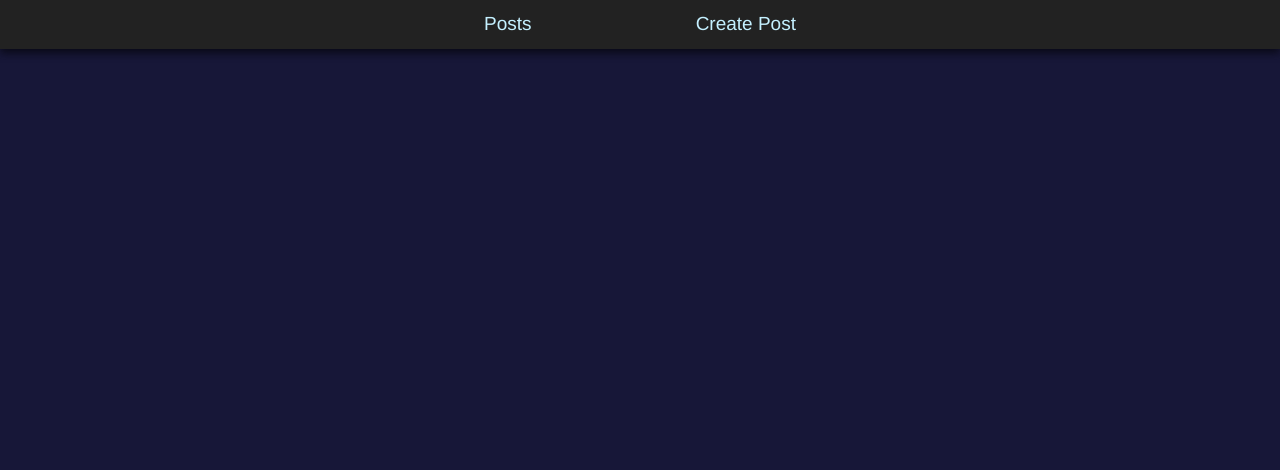
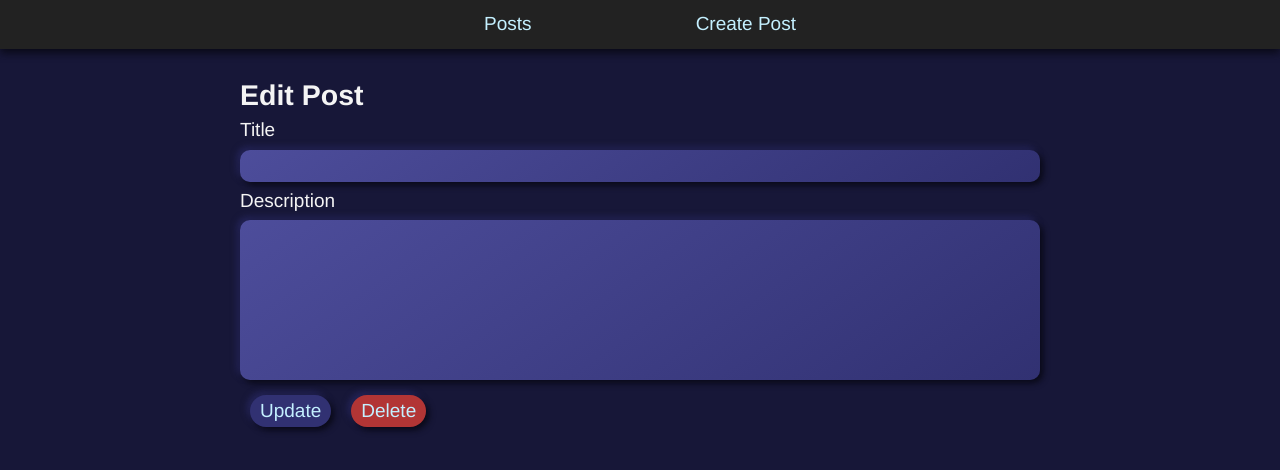
Before and after one commit to Miguel-Bento-Github/vue-ts-class-components, a Vue app: page /posts/1 in a window 1280 px wide. Shown: the top 470 px of the page. Built offline with nearby package versions, Linux system fonts and the light colour scheme; no server answers.

Commit message:
Update imports and refactor components

```diff
--- a/public/index.html
+++ b/public/index.html
@@ -1,20 +1,18 @@
 <!DOCTYPE html>
 <html lang="en">
   <head>
-    <meta charset="utf-8" />
+    <meta charset="UTF-8" />
+    <meta name="viewport" content="width=device-width,initial-scale=1.0" />
     <meta http-equiv="X-UA-Compatible" content="IE=edge" />
-    <meta name="viewport" content="width=device-width,initial-scale=1.0" />
     <link rel="icon" href="<%= BASE_URL %>favicon.ico" />
     <title><%= htmlWebpackPlugin.options.title %></title>
   </head>
   <body>
     <noscript>
       <strong
-        >We're sorry but <%= htmlWebpackPlugin.options.title %> doesn't work properly without
-        JavaScript enabled. Please enable it to continue.</strong
-      >
+        ><%= htmlWebpackPlugin.options.title %> doesn't work without JavaScript enabled.
+      </strong>
     </noscript>
     <div id="app"></div>
-    <!-- built files will be auto injected -->
   </body>
 </html>
--- /dev/null
+++ b/src/components/EditPost.vue
@@ -0,0 +1,106 @@
+<template>
+  <section class="post-update">
+    <h2>Edit Post</h2>
+    <div class="input-control">
+      <label for="title">Title</label>
+      <input type="text" class="input title" id="title" v-model="currentPost.title" />
+    </div>
+    <div class="input-control">
+      <label for="description">Description</label>
+      <textarea type="text" class="input description" id="description" v-model="currentPost.body" />
+    </div>
+
+    <button type="submit" class="button" @click="updatePost">Update</button>
+    <button class="button delete" @click="deletePost">Delete</button>
+
+    <transition name="fade">
+      <p class="updated" v-if="isUpdated">Updated successfully</p>
+    </transition>
+  </section>
+</template>
+
+<script lang="ts">
+  import { Component, Vue } from 'vue-property-decorator';
+  import Fetch from '../services/Fetch';
+  import { Post } from '../types';
+
+  @Component
+  export default class EditPost extends Vue {
+    private currentPost: Post = {
+      id: -1,
+      title: '',
+      body: '',
+    };
+    private isUpdated = false;
+
+    async getPost(id: number) {
+      try {
+        const { data } = await Fetch.get(id);
+        this.currentPost = data;
+      } catch (error) {
+        throw new Error(error);
+      }
+    }
+
+    /**
+     * Updates Post using its id and current content
+     */
+    async updatePost() {
+      try {
+        await Fetch.update(this.currentPost.id, this.currentPost);
+        this.isUpdated = true;
+      } catch (error) {
+        throw new Error(error);
+      } finally {
+        setTimeout(() => {
+          this.isUpdated = false;
+          this.$router.push('/');
+        }, 3000);
+      }
+    }
+
+    /**
+     * Deletes current active post and navigates to /posts
+     */
+    async deletePost() {
+      try {
+        await Fetch.delete(this.currentPost.id);
+        this.isUpdated = true;
+        this.$router.push({ name: 'posts' });
+      } catch (error) {
+        throw new Error(error);
+      }
+    }
+
+    mounted() {
+      this.isUpdated = false;
+      this.getPost(+this.$route.params.id);
+    }
+  }
+</script>
+
+<style scoped>
+  .updated {
+    padding: 1rem 0;
+  }
+
+  .delete {
+    background: #b23535;
+    transition: background 250ms;
+  }
+
+  .delete:hover {
+    background: #df6464;
+  }
+
+  .fade-enter-active {
+    transition: opacity 250ms;
+  }
+  .fade-leave-active {
+    transition: opacity 0.5s;
+  }
+  .fade-enter,
+  .fade-leave-to {
+    opacity: 0;
+  }
+</style>
--- a/src/router/index.ts
+++ b/src/router/index.ts
@@ -13,7 +13,7 @@ const routes: Array<RouteConfig> = [
   {
     path: '/posts/:id',
     name: 'post-details',
-    component: () => import('@/components/ActivePost.vue'),
+    component: () => import('@/components/EditPost.vue'),
   },
   {
     path: '/create',
--- a/src/views/CreatePost.vue
+++ b/src/views/CreatePost.vue
@@ -26,16 +26,15 @@
       <button @click="createPost" class="button">Submit</button>
     </form>
 
-    <div class="post-created" v-else>
-      <p>Post created!</p>
+    <div v-else>
+      <p class="post-created">Post created!</p>
       <button class="button" @click="newPost">Back to creation</button>
     </div>
   </section>
 </template>
 
 <script lang="ts">
-import Vue from "vue";
-import Component from "vue-class-component";
+import { Component, Vue } from "vue-property-decorator";
 import { Post } from "../types";
 import Fetch from "../services/Fetch";
 
@@ -91,32 +90,8 @@ const defaultPost = {
 };
 </script>
 
-<style>
-.post-update {
-  width: 100vh;
-  margin: 0 auto;
-}
-
-.input {
-  margin: 0.5rem 1rem;
-}
-
-.description {
-  height: 20vh;
-}
-
-.input-control {
-  display: flex;
-  flex-direction: column;
-}
-
-.button {
-  margin: 1rem;
-}
-
+<style scoped>
 .post-created {
-  display: flex;
-  flex-direction: column;
-  align-items: center;
+  padding-left: 1rem;
 }
 </style>
--- a/src/views/PostsList.vue
+++ b/src/views/PostsList.vue
@@ -1,18 +1,13 @@
 <template>
   <div class="posts">
     <div class="search">
-      <input
-        type="number"
-        class="input"
-        placeholder="search id here..."
-        v-model="searchId"
-      />
+      <input type="number" class="input" placeholder="search id here..." v-model="searchId" />
       <button class="button" type="button" @click="searchById">Search</button>
     </div>
-
-    <div class="posts-list">
-      <h3>Post List</h3>
-      <div class="post-container">
+    <main class="post-container">
+      <div class="post-list">
+        <h3 class="title">Post List</h3>
+        <div class="post-list-container">
           <div
             class="post"
             :class="{ active: index == currentIndex }"
@@ -25,53 +20,33 @@
         </div>
       </div>
 
-    <div class="post-card">
-      <div class="active-post-card" v-if="currentPost">
-        <h3>Post</h3>
-        <span> <strong>Title:</strong> {{ currentPost.title }} </span>
-        <span>
-          <strong>Description:</strong>
-          {{ currentPost.body }}
-        </span>
-        <span>
-          <strong>Status:</strong>
-          {{ currentPost.published ? "Published" : "Unpublished" }}
-        </span>
-        <router-link
-          @deleted="log"
-          class="badge badge-warning"
-          :to="`/posts/${currentPost.id}`"
-        >
-          Edit
-        </router-link>
-      </div>
-      <p class="inactive-post-card" v-else>Click on a post...</p>
-    </div>
+      <PostCard :selectedPost="selectedPost" />
+    </main>
   </div>
 </template>
 
 <script lang="ts">
-import Vue from "vue";
-import Component from "vue-class-component";
-import Fetch from "@/services/Fetch";
-import { Post } from "@/types";
+  import { Component, Vue } from 'vue-property-decorator';
+  import Fetch from '@/services/Fetch';
+  import { Post } from '@/types';
+  import PostCard from '../components/PostCard.vue';
 
-@Component
+  @Component({
+    components: {
+      PostCard,
+    },
+  })
   export default class PostList extends Vue {
     private posts: Post[] = [
       {
         id: 0,
-      title: "",
-      body: "",
+        title: '',
+        body: '',
       },
     ];
-  private currentPost: Post | null = null;
+    private selectedPost: Post | null = null;
     private currentIndex = -1;
-  private searchId = "";
-
-  log() {
-    console.log("d");
-  }
+    private searchId = '';
 
     async fetchPosts() {
       try {
@@ -92,7 +67,7 @@ export default class PostList extends Vue {
     }
 
     setActivePost(post: Post, index: number) {
-    this.currentPost = post;
+      this.selectedPost = post;
       this.currentIndex = index;
     }
 
@@ -107,22 +82,26 @@ export default class PostList extends Vue {
     margin-left: 1rem;
   }
 
-.posts-list {
-  margin-top: 1rem;
+  .post-container {
+    display: grid;
+    grid-template-columns: 1fr 2fr;
+    gap: 0 1rem;
   }
 
-.post-container {
-  height: 45vh;
-  overflow: auto;
-  display: flex;
-  flex-flow: column wrap;
-  padding: 0.25rem 0.5rem;
+  .post-list,
+  .post-card {
+    box-shadow: 7px 7px 14px #090916, -7px -7px 14px #25255a;
+    border-radius: 0.5rem;
+  }
+
+  .title {
+    padding: 0 1rem;
   }
 
   .post {
-  margin: 1px;
-  width: 20vw;
-  padding: 0.25rem 0.5rem;
+    width: 30vw;
+    margin: 2px;
+    padding: 0.25rem 1rem;
     white-space: nowrap;
     overflow: hidden;
     text-overflow: ellipsis;
@@ -131,22 +110,13 @@ export default class PostList extends Vue {
     border-radius: 0.25rem;
   }
 
-.post:nth-child(even) {
-  background: #f4f4f4;
+  .post:nth-child(odd) {
+    background: #25255a;
   }
 
   .post:hover {
-  box-shadow: 0 0 0.25rem #333;
+    box-shadow: 0 0 2px #d0d0ff;
     cursor: pointer;
     transition-duration: 50ms;
   }
-
-.post-card {
-  margin-top: 1rem;
-}
-
-.active-post-card {
-  display: flex;
-  flex-direction: column;
-}
 </style>
```
Lines whose indentation alone changed are shown as unchanged.
